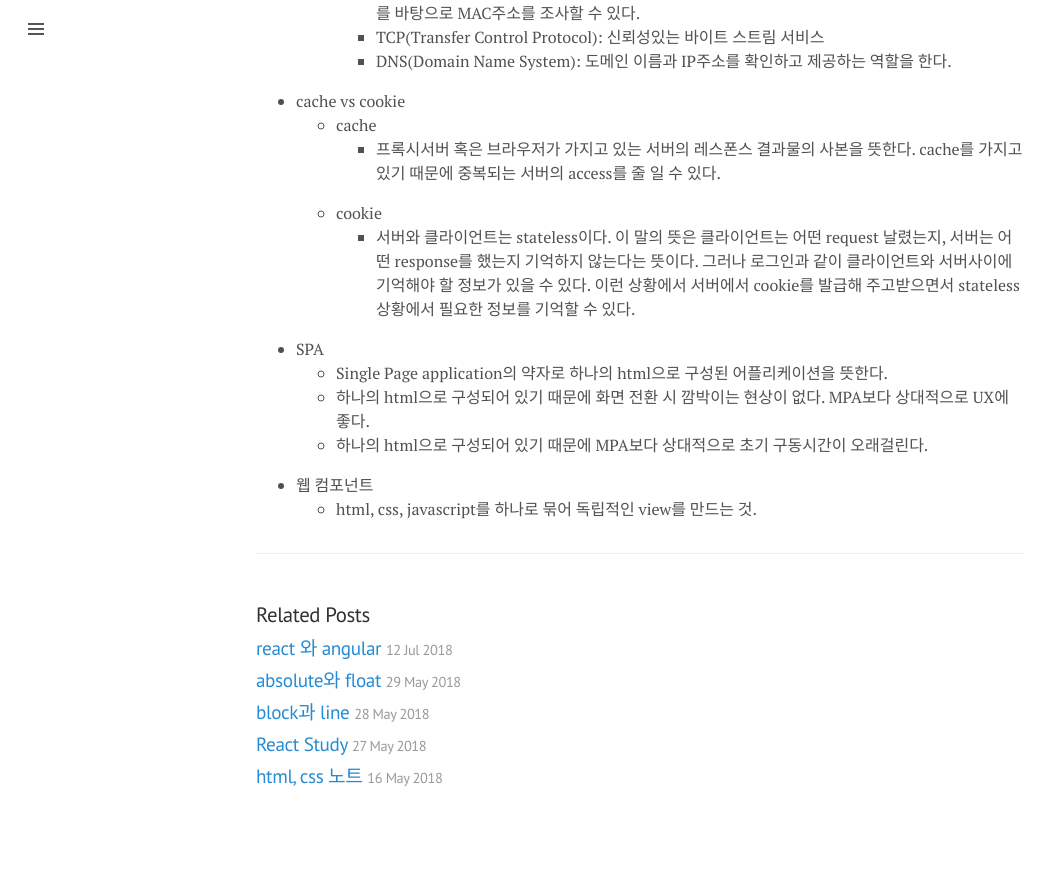
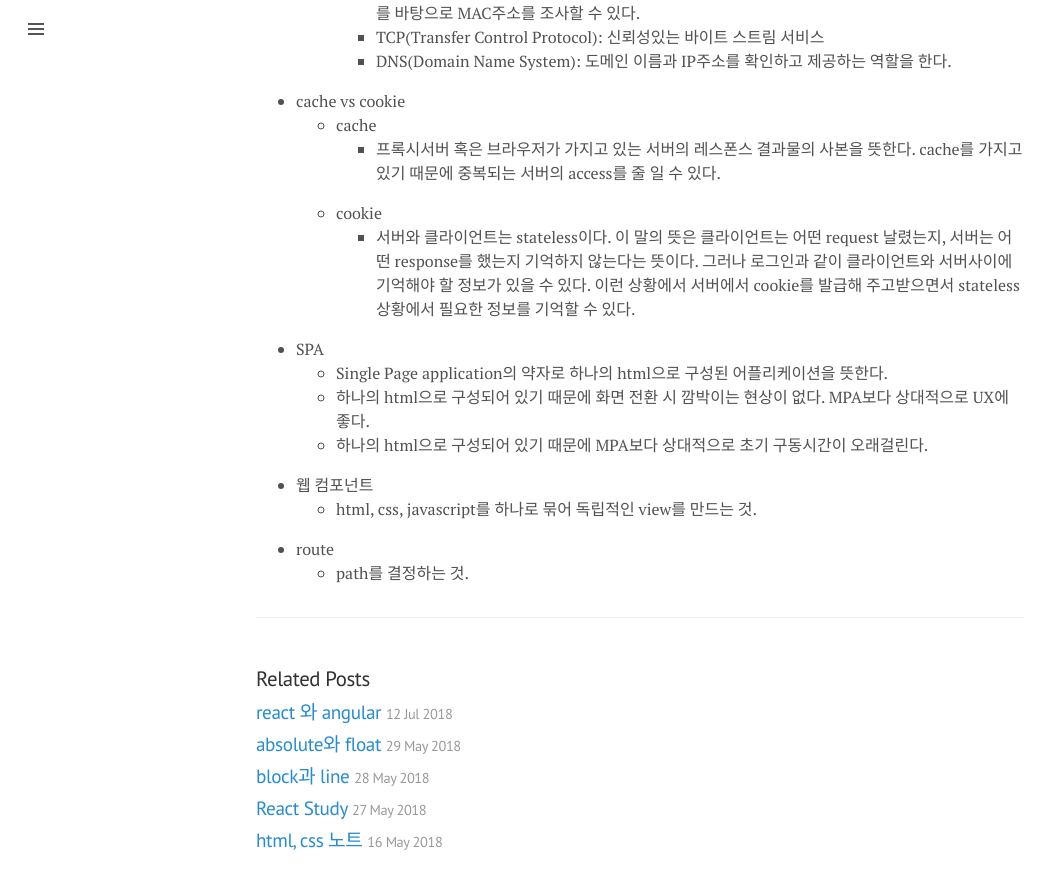
Before and after one commit to austinpark420/austinpark420.github.io, a Jekyll site: the page built from _posts/2018-05-31-javascript.md, in a window 1280 px wide and 900 px high, scrolled down 6294 px. Shown: the top 889 px of the window, without its empty margins (0-1057 px from the left). Built offline with Jekyll 4.4.1, drawn with Linux system fonts in a browser that asks for light colours; before the commit the page ends 7130 px from its top, so only the background shows below that.

Commit message:
edit javascript.md

```diff
--- a/_posts/2018-05-31-javascript.md
+++ b/_posts/2018-05-31-javascript.md
@@ -270,3 +270,6 @@ fnc(1, 2, 3); // { '0': 1, '1': 2, '2': 3 }
 
 - 웹 컴포넌트
   * html, css, javascript를 하나로 묶어 독립적인 view를 만드는 것.
+
+- route
+  * path를 결정하는 것.
```
